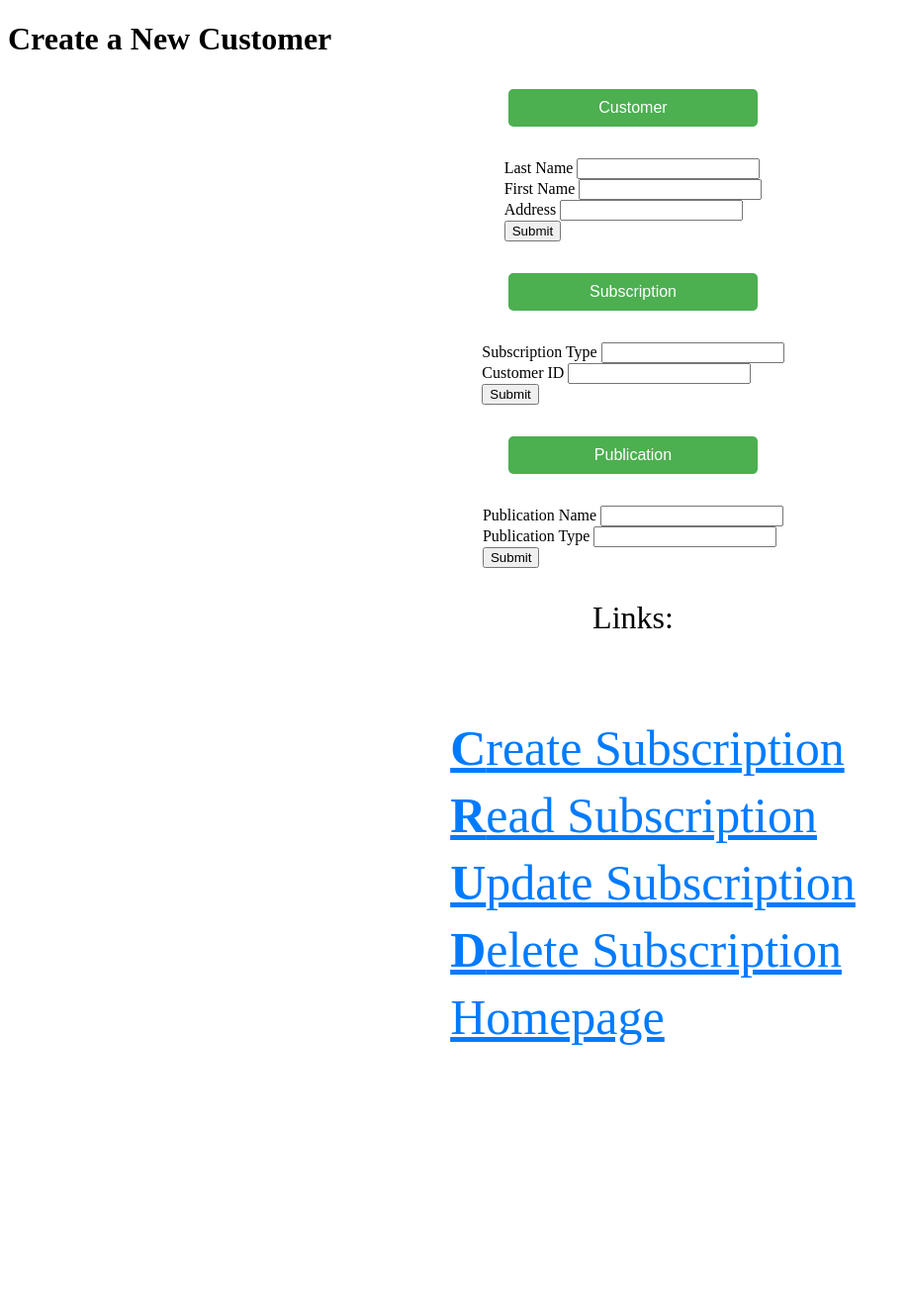
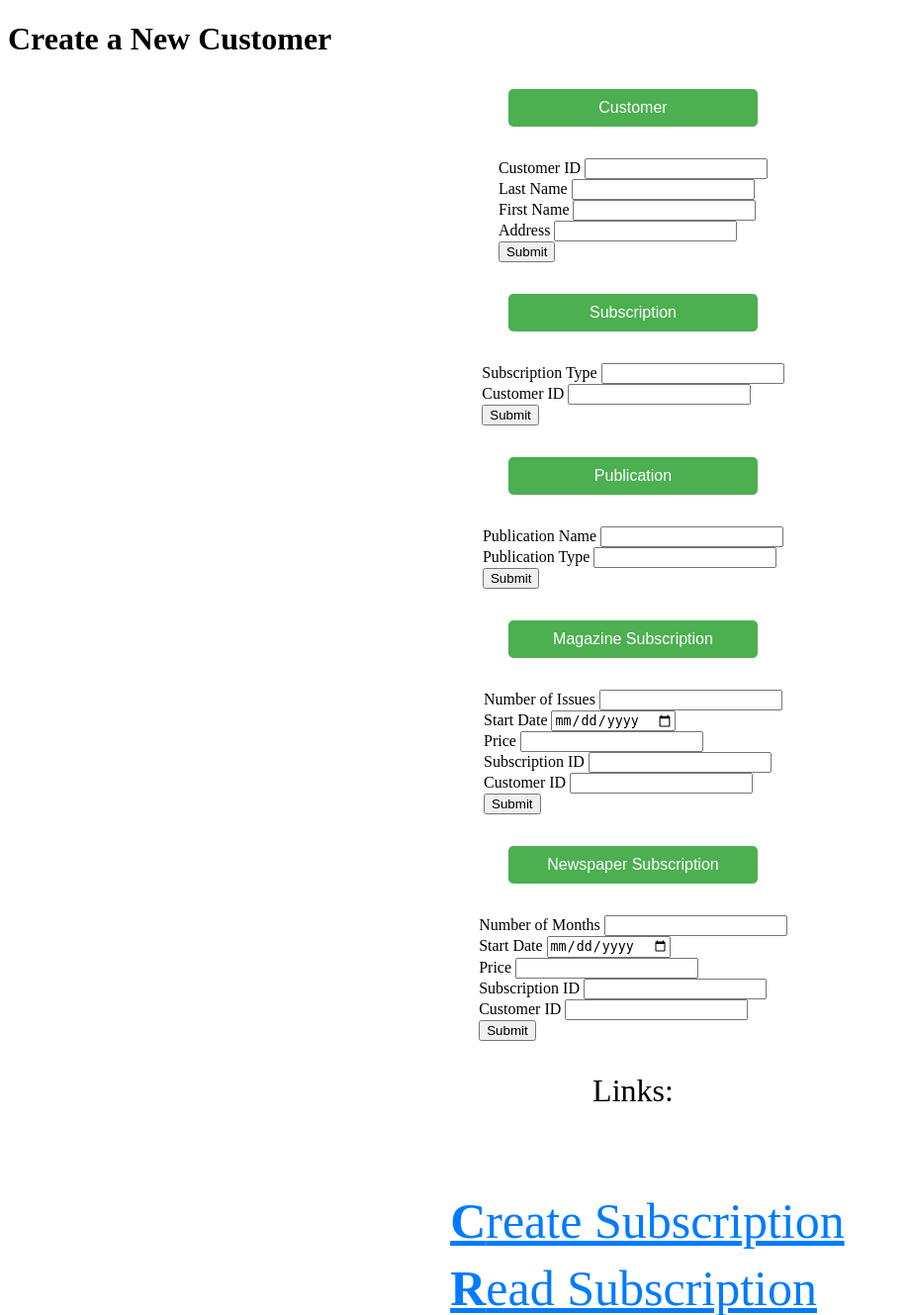
Before and after one commit to anonode/CRUD_App, a Python web app: template app/templates/create.html in a window 1280 px wide. Shown: the top 1329 px of the page at 99% size, without its empty margins (0-919 px from the left). Before the commit the page ends 1056 px from the top, so only its background shows below. Run offline with Jinja, Linux system fonts and the light colour scheme; the template is opened without the code that fills it, so the values that code supplies are empty.

Commit message:
modify forms

```diff
--- a/app/templates/create.html
+++ b/app/templates/create.html
@@ -25,21 +25,21 @@
 
 
     <div class="forms">
-        <!-- Customer form data -->
         <button class="expandButton" id="form1">Customer</button>
         <div class="content">
             <form action="{{ url_for('create_customer') }}" method="POST">
+                <label for="Customer_id">Customer ID</label>
+                <input type="text" id="Customer_id" name="Customer_id" required><br>
                 <label for="LName">Last Name</label>
-                <input type="text" id="LName" name="LName" required><br>
+                <input type="text" id="LName" name="LName" ><br>
                 <label for="FName">First Name</label>
-                <input type="text" id="FName" name="FName" required><br>
+                <input type="text" id="FName" name="FName" ><br>
                 <label for="Address">Address</label>
-                <input type="text" id="Address" name="Address" required><br>
+                <input type="text" id="Address" name="Address" ><br>
                 <button type="submit">Submit</button>
             </form>
         </div>
 
-        <!-- will recieve form data for both newspaper and magazine -->
         <button class="expandButton" id="form2">Subscription</button>
         <div class="content">
             <form action="{{ url_for('create_subscription') }}" method="POST">
@@ -51,7 +51,6 @@
             </form>
         </div>
 
-        <!-- Publication form data-->
         <button class="expandButton" id="form3">Publication</button>
         <div class="content">
             <form action="{{ url_for('create_publication') }}" method="POST">
@@ -62,10 +61,52 @@
                 <button type="submit">Submit</button>
             </form>
         </div>
+
+        <button class="expandButton" id="form4">Magazine Subscription</button>
+        <div class="content">
+            <form action="{{ url_for('create_magazine') }}" method="POST">
+                <label for="NumberOfIssues">Number of Issues</label>
+                <input type="text" id="NumberOfIssues" name="NumberOfIssues" required><br>
+
+                <label for="StartDate">Start Date</label>
+                <input type="date" id="StartDate" name="StartDate" required><br>
+                <!--end date is derived-->
+
+                <label for="Price">Price</label>
+                <input type="number" step="0.01" id="Price" name="Price" required><br>
+
+                <label for="SubId">Subscription ID</label>
+                <input type="number" id="SubId" name="SubId" required><br>
+
+                <label for="Customer_id">Customer ID</label>
+                <input type="number" id="Customer_id" name="Customer_id" required><br>
+
+                <button type="submit">Submit</button>
+            </form>
+        </div>
+
+        <button class="expandButton" id="form5">Newspaper Subscription</button>
+        <div class="content">
+            <form action="{{ url_for('create_newspaper') }}" method="POST">
+                <label for="NumberOfMonths">Number of Months</label>
+                <input type="number" id="NumberOfMonths" name="NumberOfMonths" required><br>
+
+                <label for="StartDate">Start Date</label>
+                <input type="date" id="StartDate" name="StartDate" required><br>
+                <!--end date is derived-->
+                <label for="Price">Price</label>
+                <input type="number" step="0.01" id="Price" name="Price" required><br>
+
+                <label for="SubId">Subscription ID</label>
+                <input type="number" id="SubId" name="SubId" required><br>
+
+                <label for="Customer_id">Customer ID</label>
+                <input type="number" id="Customer_id" name="Customer_id" required><br>
+
+                <button type="submit">Submit</button>
+            </form>
+        </div>
     </div>
-    <!-- Add more forms here for other tables (magazine, newspaper, etc.) -->
-
-
 
     <div class="text">
         <p>Links:</p>
--- a/app/templates/update.html
+++ b/app/templates/update.html
@@ -152,7 +152,6 @@
     {% endif %}
 
         <div class="forms">
-            <!-- Customer form data -->
             <button class="expandButton" id="form1">Customer</button>
             <div class="content">
                 <form action="{{ url_for('update_customer') }}" method="POST">
@@ -168,7 +167,6 @@
                 </form>
             </div>
 
-            <!-- will recieve form data for both newspaper and magazine -->
             <button class="expandButton" id="form2">Subscription</button>
             <div class="content">
                 <form action="{{ url_for('update_subscription') }}" method="POST">
@@ -180,7 +178,6 @@
                 </form>
             </div>
 
-            <!-- Publication form data-->
             <button class="expandButton" id="form3">Publication</button>
             <div class="content">
                 <form action="{{ url_for('update_publication') }}" method="POST">
@@ -191,7 +188,7 @@
                     <button type="submit">Submit</button>
                 </form>
             </div>
-            <!-- Magazine form data -->
+
             <button class="expandButton" id="form4">Magazine Subscription</button>
             <div class="content">
                 <form action="{{ url_for('update_magazine') }}" method="POST">
@@ -217,7 +214,6 @@
                 </form>
             </div>
 
-            <!-- Newspaper form data -->
             <button class="expandButton" id="form5">Newspaper Subscription</button>
             <div class="content">
                 <form action="{{ url_for('update_newspaper') }}" method="POST">
```
Also changed, not shown: app/templates/read.html (+51 -0 lines).
